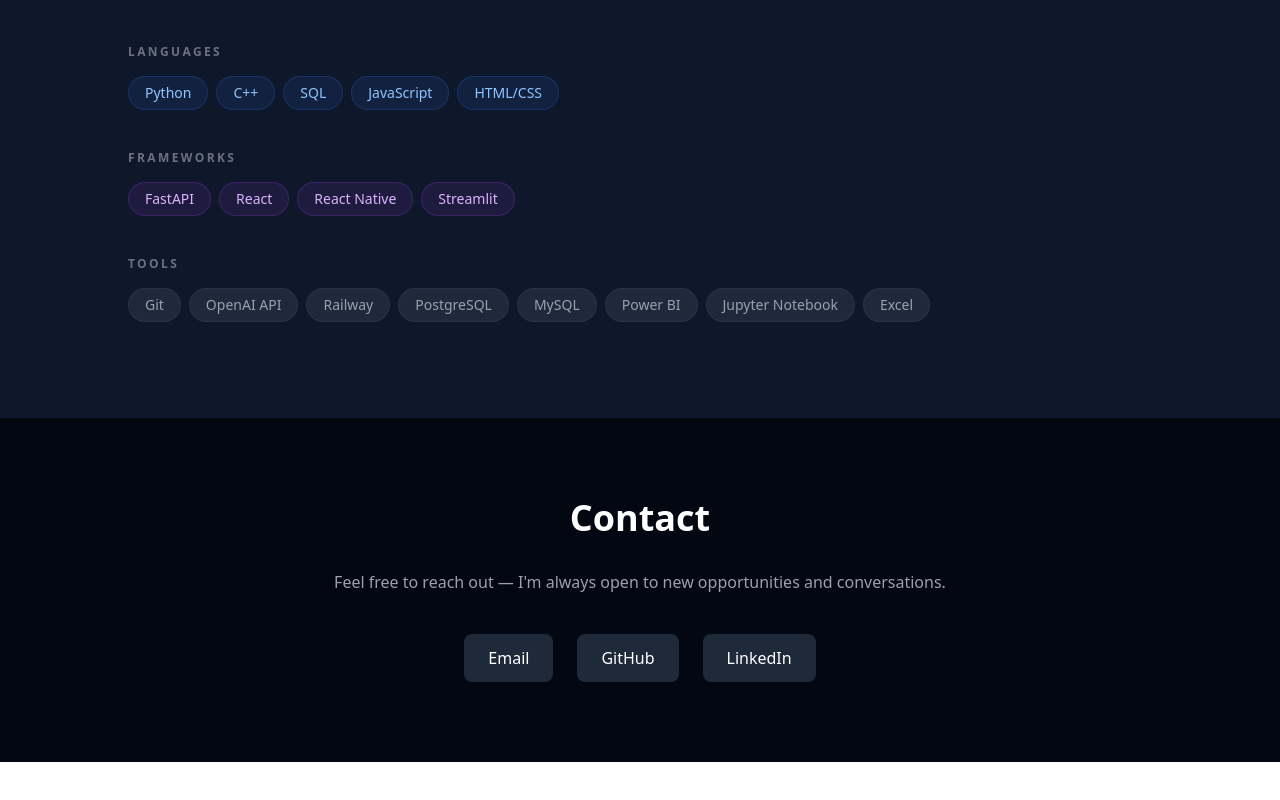
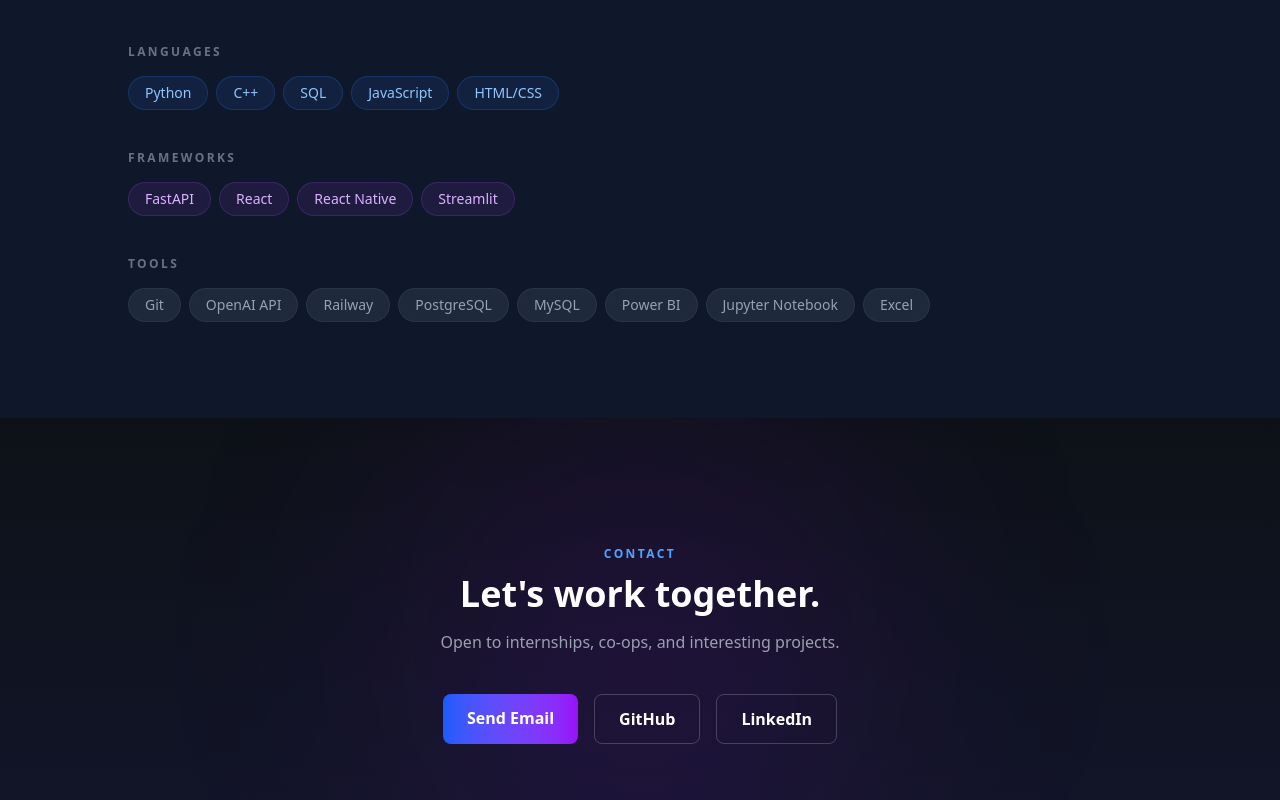
Before and after one commit to roshet/rohan-portfolio, a React (Vite) app: page / in a window 1280 px wide. Shown: the part 3314-4114 px from the top of the page. Before the commit the page ends 4076 px from the top, so only its background shows below. Built offline with nearby package versions, Linux system fonts and the light colour scheme.

Commit message:
feat: rewrite Contact with gradient background and updated links

```diff
--- a/src/components/Contact.jsx
+++ b/src/components/Contact.jsx
@@ -1,39 +1,69 @@
+import { motion } from "framer-motion";
+
 export default function Contact() {
   return (
-    <section className="py-20 px-6 bg-gray-950">
-      <h2 className="text-4xl font-bold text-center mb-8">
+    <section id="contact" className="relative py-32 px-6 overflow-hidden">
+      {/* Background */}
+      <div className="absolute inset-0 bg-gradient-to-b from-[#0d1117] to-[#1e1b4b]/40 pointer-events-none" />
+      <div className="absolute top-1/2 left-1/2 -translate-x-1/2 -translate-y-1/2 w-[500px] h-[500px] bg-purple-600/10 rounded-full blur-[120px] pointer-events-none" />
+
+      <div className="relative z-10 max-w-2xl mx-auto text-center">
+        <motion.p
+          initial={{ opacity: 0 }}
+          whileInView={{ opacity: 1 }}
+          viewport={{ once: true }}
+          className="text-blue-400 text-xs font-semibold tracking-[0.2em] uppercase mb-3"
+        >
           Contact
-      </h2>
-
-      <p className="text-center text-gray-400 mb-10">
-        Feel free to reach out — I'm always open to new opportunities and conversations.
-      </p>
-
-      <div className="flex justify-center gap-6">
+        </motion.p>
+        <motion.h2
+          initial={{ opacity: 0, y: 20 }}
+          whileInView={{ opacity: 1, y: 0 }}
+          viewport={{ once: true }}
+          transition={{ duration: 0.5 }}
+          className="text-4xl font-black text-white mb-4"
+        >
+          Let's work together.
+        </motion.h2>
+        <motion.p
+          initial={{ opacity: 0 }}
+          whileInView={{ opacity: 1 }}
+          viewport={{ once: true }}
+          transition={{ delay: 0.2 }}
+          className="text-gray-400 mb-10"
+        >
+          Open to internships, co-ops, and interesting projects.
+        </motion.p>
+        <motion.div
+          initial={{ opacity: 0, y: 10 }}
+          whileInView={{ opacity: 1, y: 0 }}
+          viewport={{ once: true }}
+          transition={{ delay: 0.3 }}
+          className="flex justify-center gap-4 flex-wrap"
+        >
           <a
-          href="mailto:rohan.v.shetty@gmail.com"
-          className="bg-gray-800 px-6 py-3 rounded-lg hover:bg-gray-700 hover:scale-105 transition transform"
+            href="mailto:shettyrv@mail.uc.edu"
+            className="px-6 py-3 rounded-lg bg-gradient-to-r from-blue-600 to-purple-600 text-white font-semibold hover:opacity-90 transition"
           >
-          Email
+            Send Email
           </a>
-
           <a
             href="https://github.com/roshet"
             target="_blank"
             rel="noopener noreferrer"
-          className="bg-gray-800 px-6 py-3 rounded-lg hover:bg-gray-700 hover:scale-105 transition transform"
+            className="px-6 py-3 rounded-lg border border-white/20 text-white font-semibold hover:bg-white/5 transition"
           >
             GitHub
           </a>
-
           <a
             href="https://linkedin.com/in/rohan-shetty-525a61248/"
             target="_blank"
             rel="noopener noreferrer"
-          className="bg-gray-800 px-6 py-3 rounded-lg hover:bg-gray-700 hover:scale-105 transition transform"
+            className="px-6 py-3 rounded-lg border border-white/20 text-white font-semibold hover:bg-white/5 transition"
           >
             LinkedIn
           </a>
+        </motion.div>
       </div>
     </section>
   );
```
Lines whose indentation alone changed are shown as unchanged.
